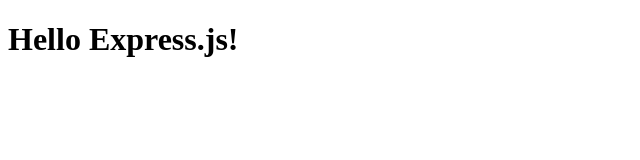
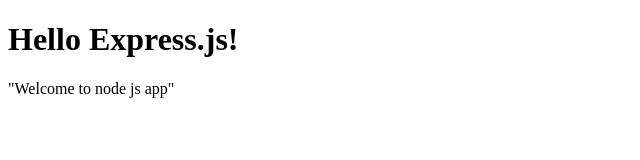
Before and after one commit to tudor33sud/web-server, a website: page public/index.html in a window 1280 px wide. Shown: the whole page, without its empty margins (0-640 px from the left). Drawn offline with Linux system fonts and the light colour scheme.

Commit message:
added welcome message

```diff
--- a/public/index.html
+++ b/public/index.html
@@ -7,5 +7,6 @@
 
 	<body>
 		<h1>Hello Express.js!</h1>
+		<p>"Welcome to node js app"</p>
 	</body>
 </html>
```
